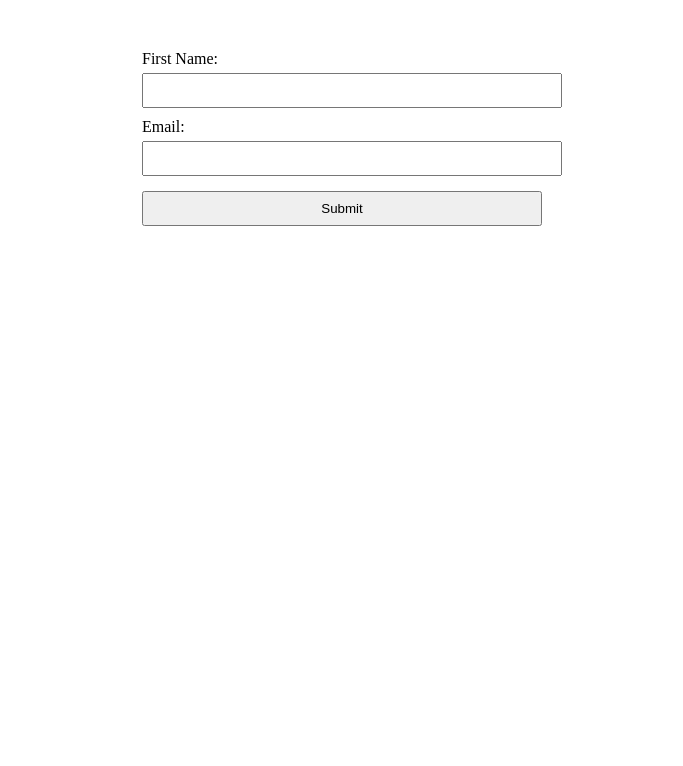
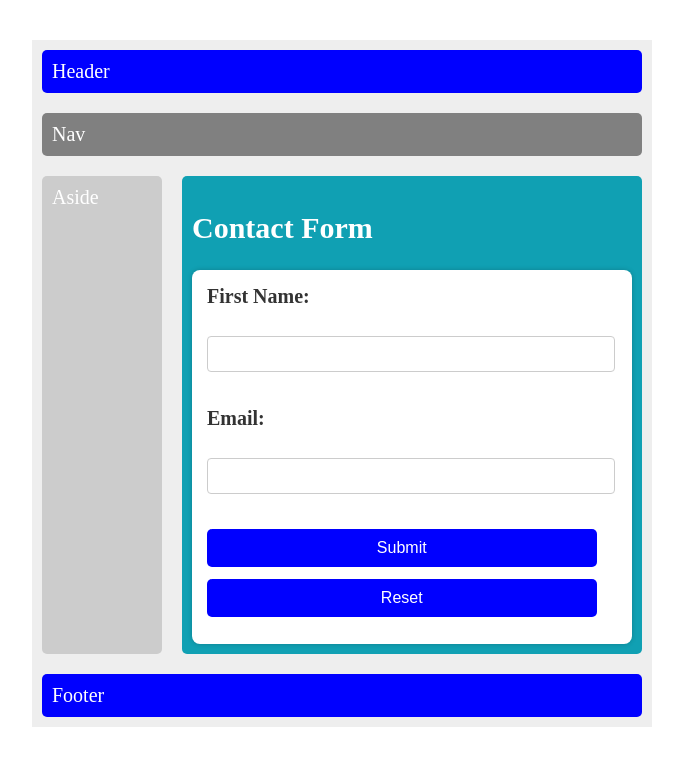
Before and after one commit to Smellyboy64/agillian3, a plain HTML site: page index.html in a window 1280 px wide. Shown: the whole page, without its empty margins (298-981 px from the left). Drawn offline with Linux system fonts and the light colour scheme.

Commit message:
Update index.html

```diff
--- a/index.html
+++ b/index.html
@@ -4,24 +4,29 @@
 <meta charset="UTF-8">
 <meta name="viewport" content="width=device-width, initial-scale=1.0">
 <title>Contact Form</title>
-<style>
-    form, #thankYouMessage { max-width: 400px; margin: 50px auto; }
-    label { display: block; margin-top: 10px; }
-    input { width: 100%; padding: 8px; margin-top: 5px; }
-    input[type="submit"] { margin-top: 15px; }
-</style>
+<link rel="stylesheet" href="style_grid2.css">
 </head>
 <body>
 
+<main>
+    <header class="box">Header</header>
+    <nav class="box">Nav</nav>
+    <aside class="box">Aside</aside>
+
+    <!-- Section with form and thank-you message -->
+    <section class="box">
+        <h2>Contact Form</h2>
+
         <!-- Form -->
         <form id="contactForm">
-    <label for="firstName">First Name:</label>
-    <input type="text" id="firstName" name="firstName" required>
+            <label for="firstName">First Name:</label><br>
+            <input type="text" id="firstName" name="firstName" required><br><br>
 
-    <label for="email">Email:</label>
-    <input type="email" id="email" name="email" required>
+            <label for="email">Email:</label><br>
+            <input type="email" id="email" name="email" required><br><br>
 
             <input type="submit" value="Submit">
+            <input type="reset" value="Reset">
         </form>
 
         <!-- Thank You Message -->
@@ -31,10 +36,14 @@
             <p><strong>Name:</strong> <span id="displayName"></span></p>
             <p><strong>Email:</strong> <span id="displayEmail"></span></p>
         </div>
+    </section>
+
+    <footer class="box">Footer</footer>
+</main>
 
 <script>
 document.getElementById('contactForm').addEventListener('submit', function(e){
-    e.preventDefault(); // prevent form from submitting
+    e.preventDefault(); // Stop form from submitting to server
 
     // Get form values
     var name = document.getElementById('firstName').value;
@@ -43,7 +52,7 @@ document.getElementById('contactForm').addEventListener('submit', function(e){
     // Hide the form
     document.getElementById('contactForm').style.display = 'none';
 
-    // Show the thank-you message
+    // Show thank-you message
     document.getElementById('displayName').textContent = name;
     document.getElementById('displayEmail').textContent = email;
     document.getElementById('thankYouMessage').style.display = 'block';
```
Lines whose indentation alone changed are shown as unchanged.
